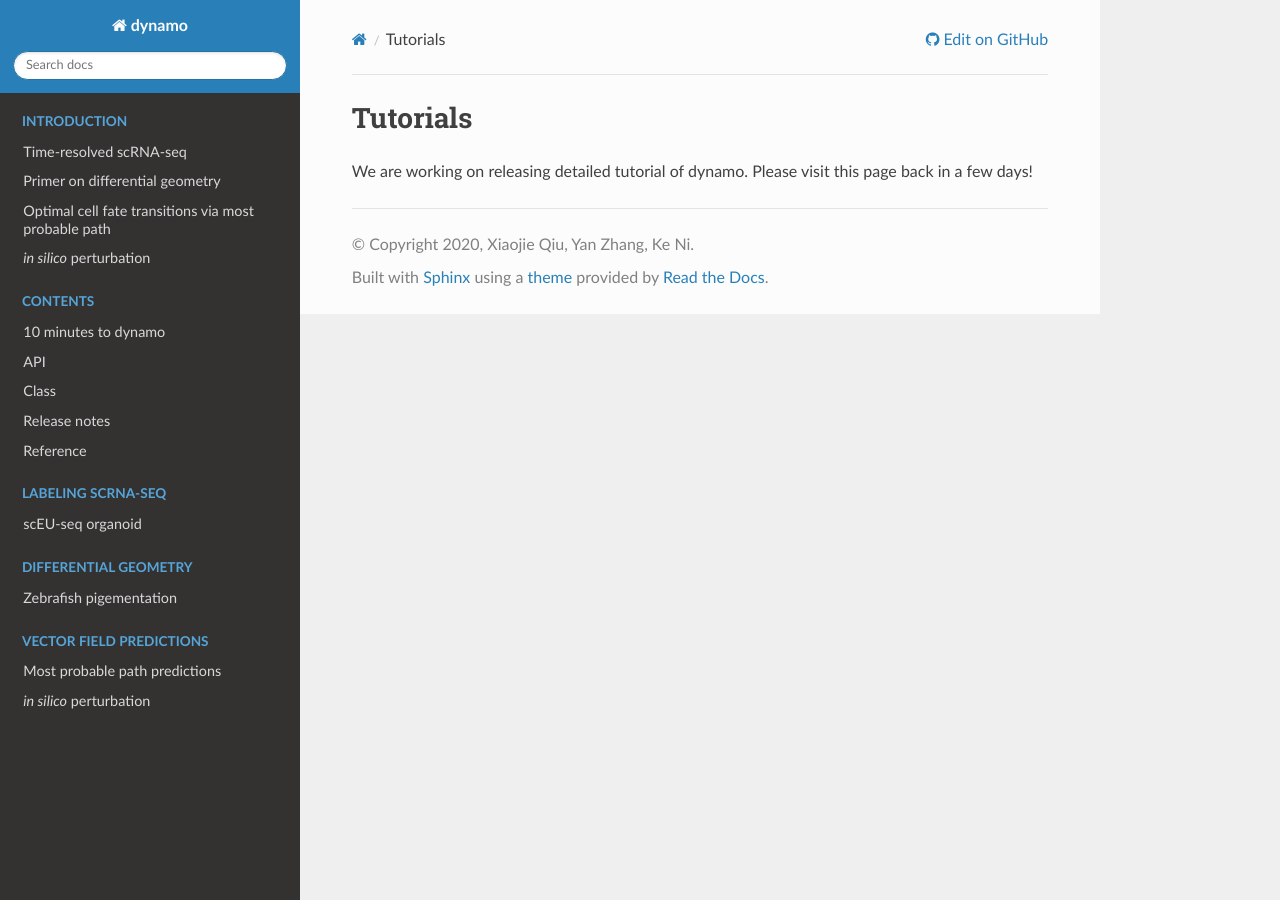
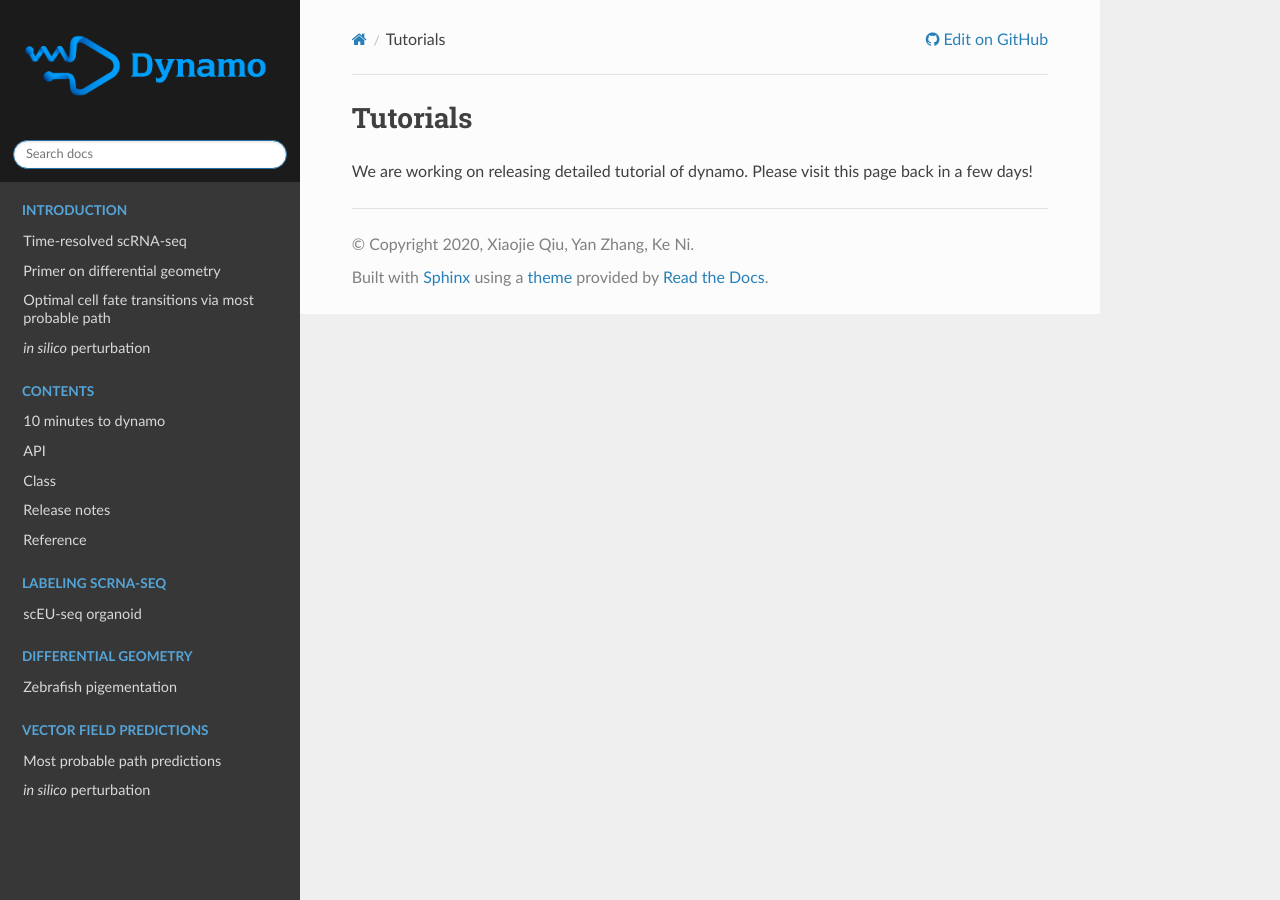
Before and after one commit to aristoteleo/dynamo_readthedocs, a Sphinx documentation site: the page built from docs/source/Tutorial.rst, in a window 1280 px wide. Built offline with Sphinx 7.4.7 and the Read the Docs theme 2.0.0, drawn with Linux system fonts in a browser that asks for light colours; pages that are not in the unit, such as notebooks, are missing from menus.

Commit message:
add logo to this local readthedocs repo version html (not reflect on dynamo)

```diff
--- a/docs/source/_static/css/custom.css
+++ b/docs/source/_static/css/custom.css
@@ -22,3 +22,12 @@
 .rst-content .sidebar dl {
     font-size: 13px;
 }
+
+/* Sidebar header (and topbar for mobile) */
+.wy-side-nav-search, .wy-nav-top {
+    background: #1b1b1b;
+}
+/* Sidebar */
+.wy-nav-side {
+background: #373737;
+}
--- a/docs/source/conf.py
+++ b/docs/source/conf.py
@@ -104,7 +104,14 @@ extensions = [
     # Automatically document param types (less noise in class signature)
     "sphinx_autodoc_typehints",
     "sphinxcontrib.bibtex",
+    'sphinx_gallery.gen_gallery',
 ]
+
+sphinx_gallery_conf = {
+    'filename_pattern': '/tutorial_',
+     'examples_dirs': '../examples',   # path to your example scripts
+     'gallery_dirs': 'auto_examples',  # path to where to save gallery generated output
+}
 
 # Mappings for sphinx.ext.intersphinx. Projects have to have Sphinx-generated doc! (.inv file)
 intersphinx_mapping = {
@@ -156,6 +163,7 @@ autodoc_default_flags = [
 html_theme = "sphinx_rtd_theme"
 html_theme_options = dict(
     navigation_depth=4,
+    logo_only=True,
 )
 html_context = dict(
     display_github=True,  # Integrate GitHub
@@ -169,7 +177,8 @@ html_context = dict(
 # so a file named "default.css" will overwrite the builtin "default.css".
 html_static_path = ["_static"]
 html_css_files = ["css/custom.css"]
-
+# html_logo = "_static/logo.png"
+html_logo = "_static/logo_with_word.png"
 
 def setup(app):
     app.add_css_file("css/custom.css")
```
Also changed, not shown: docs/source/_static/logo.png (added), docs/source/_static/logo_with_word.png (added).
